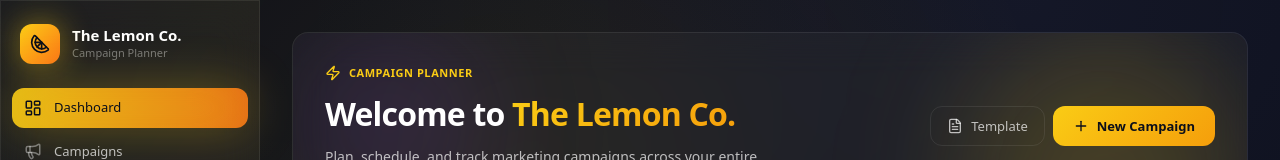
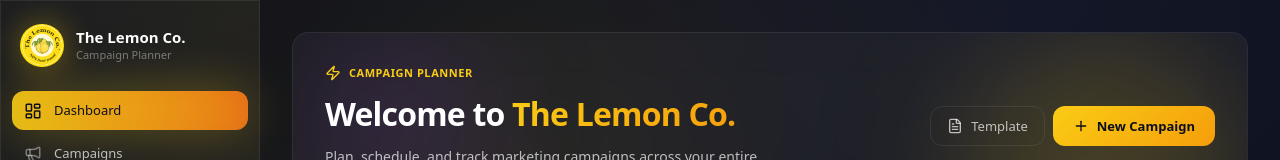
Before and after one commit to danteocualesjr/campaign-planner, a Next.js app: page / in a window 1280 px wide. Shown: the top 160 px of the page. Built offline with nearby package versions, Linux system fonts and the light colour scheme.

Commit message:
update ui

```diff
--- a/src/components/AppShell.tsx
+++ b/src/components/AppShell.tsx
@@ -1,7 +1,8 @@
 "use client";
 
 import { useState } from "react";
-import { Menu, Citrus } from "lucide-react";
+import Image from "next/image";
+import { Menu } from "lucide-react";
 import Sidebar from "./Sidebar";
 
 export default function AppShell({ children }: { children: React.ReactNode }) {
@@ -18,9 +19,7 @@
             <Menu className="w-5 h-5" />
           </button>
           <div className="flex items-center gap-2.5 ml-2">
-            <div className="w-8 h-8 rounded-lg bg-gradient-to-br from-accent to-orange flex items-center justify-center">
-              <Citrus className="w-4 h-4 text-bg" />
-            </div>
+            <Image src="/logo.png" alt="The Lemon Co." width={32} height={32} className="rounded-full" />
             <span className="font-semibold text-primary text-sm">The Lemon Co.</span>
           </div>
         </div>
--- a/src/components/Sidebar.tsx
+++ b/src/components/Sidebar.tsx
@@ -1,8 +1,9 @@
 "use client";
 
 import Link from "next/link";
+import Image from "next/image";
 import { usePathname } from "next/navigation";
-import { LayoutDashboard, Megaphone, CalendarDays, Plus, Citrus, X, Sparkles } from "lucide-react";
+import { LayoutDashboard, Megaphone, CalendarDays, Plus, X, Sparkles } from "lucide-react";
 
 const navItems = [
   { href: "/", label: "Dashboard", icon: LayoutDashboard },
@@ -28,10 +29,8 @@
           <div className="px-5 pt-6 pb-6 flex items-center justify-between">
             <Link href="/" className="flex items-center gap-3 group" onClick={onClose}>
               <div className="relative">
-                <div className="absolute inset-0 rounded-xl bg-accent blur-lg opacity-50 group-hover:opacity-80 transition-opacity" />
-                <div className="relative w-10 h-10 rounded-xl bg-gradient-to-br from-accent to-orange flex items-center justify-center">
-                  <Citrus className="w-5 h-5 text-bg" />
-                </div>
+                <div className="absolute inset-0 rounded-full bg-accent blur-lg opacity-40 group-hover:opacity-60 transition-opacity" />
+                <Image src="/logo.png" alt="The Lemon Co." width={44} height={44} className="relative rounded-full" />
               </div>
               <div>
                 <span className="block text-[15px] font-bold text-primary leading-tight">The Lemon Co.</span>
```
Also changed, not shown: public/logo.png (added).
